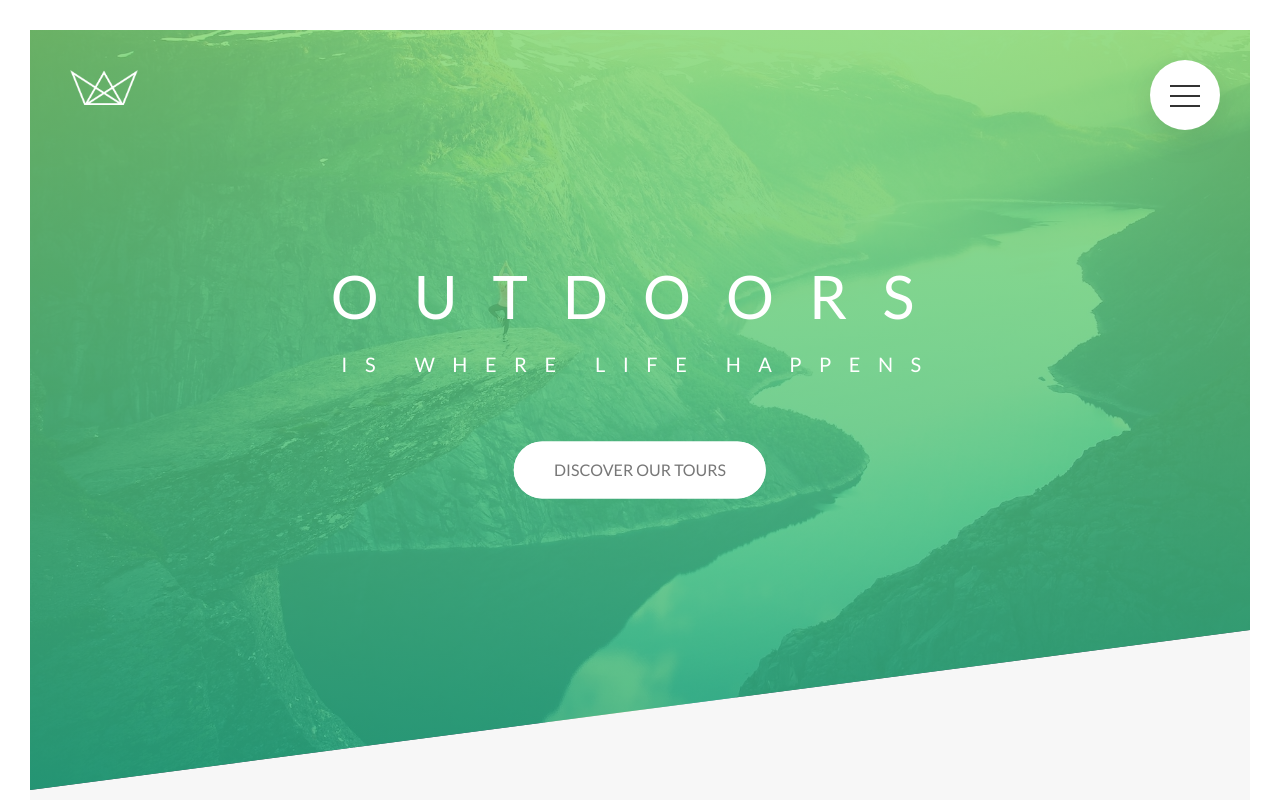
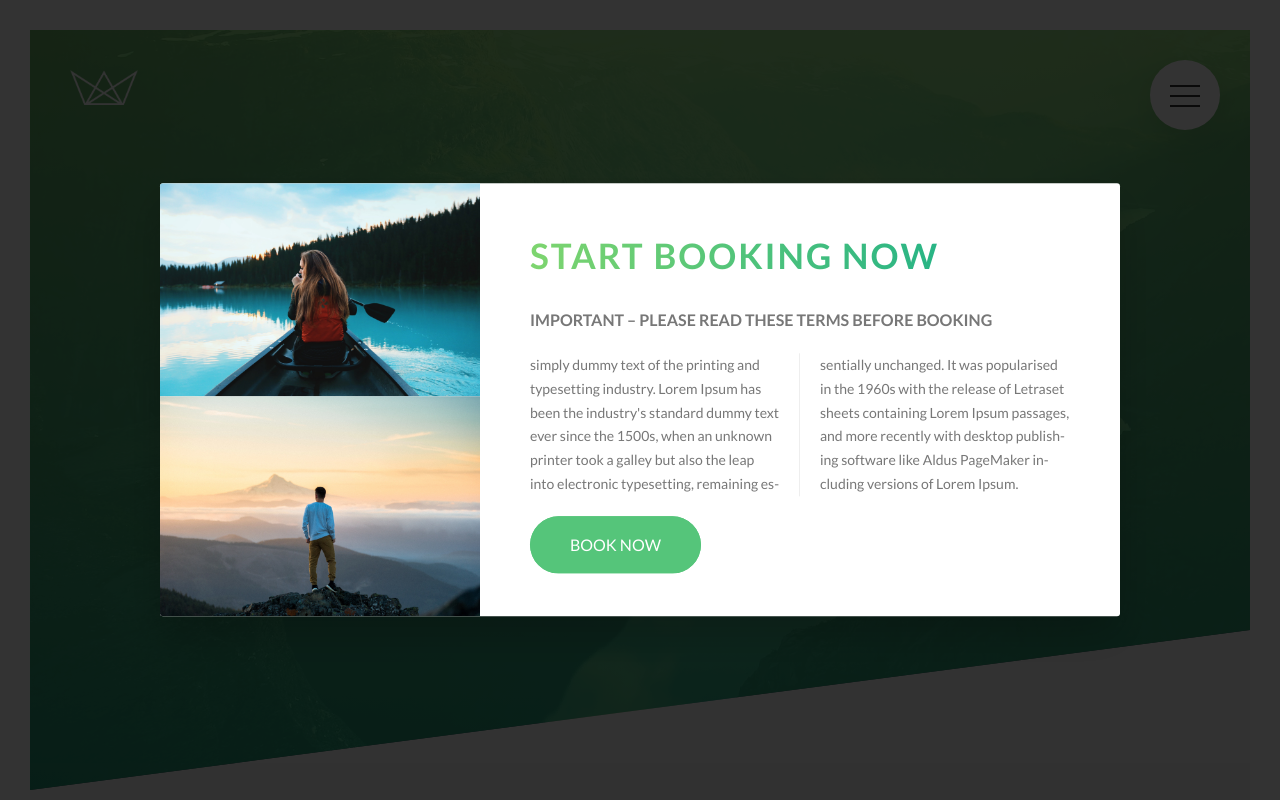
Before and after one commit to BachAmadou/tourism, a website: page index.html in a window 1280 px wide. Shown: the top 800 px of the page. Drawn offline with Linux system fonts and the light colour scheme.

Commit message:
added some text to the popup and images, added related css

```diff
--- a/index.html
+++ b/index.html
@@ -381,7 +381,18 @@
         <!-- POPUP-SECTION -->
         <div class="popup">
             <div class="popup__content">
-                popup
+                <div class="popup__left">
+                    <img src="image/nat-8.jpg" alt="Tour photo" class="popup__img">
+                    <img src="image/nat-9.jpg" alt="Tour photo" class="popup__img">
+                </div>
+                <div class="popup__right">
+                   <h2 class="heading-secondary u-margin-bottom-small">Start booking now</h2>
+                   <h3 class="heading-tertiary u-margin-bottom-small">Important &ndash; Please read these terms before booking</h3>
+                    <p class="popup__text">
+                        simply dummy text of the printing and typesetting industry. Lorem Ipsum has been the industry's standard dummy text ever since the 1500s, when an unknown printer took a galley but also the leap into electronic typesetting, remaining essentially unchanged. It was popularised in the 1960s with the release of Letraset sheets containing Lorem Ipsum passages, and more recently with desktop publishing software like Aldus PageMaker including versions of Lorem Ipsum.
+                    </p>
+                    <a href="#" class="btn btn--green">Book now</a>
+                </div>
             </div>
         </div>
 
--- a/sass/abstracts/_mixins.scss
+++ b/sass/abstracts/_mixins.scss
@@ -1,3 +1,5 @@
+// the mixin is used so we dont have to write the same code all over again
+// It works a function that you can in the code in different locations
 @mixin clearfix {
     &::after {
         content: "";
@@ -5,3 +7,10 @@
         clear: both;
     }
 }
+
+@mixin absoluteCenter {
+    position: absolute;
+    top: 50%;
+    left: 50%;
+    transform: translate(-50%, -50%);
+}
--- a/sass/components/_popup.scss
+++ b/sass/components/_popup.scss
@@ -0,0 +1,57 @@
+.popup {
+    height: 100vh;
+    width: 100%;
+    position: fixed;
+    top: 0;
+    left: 0;
+    background-color: rgba($color-black, .8);
+    z-index: 9999;
+
+    &__content {
+        @include absoluteCenter;
+
+        width: 75%;
+        height: 40rem;
+        background-color: $color-white;
+        box-shadow: 0 2rem 4rem rgba($color-black, .2);
+        border-radius: 3px;
+        display: table;
+        overflow: hidden;
+    }
+
+    &__left {
+        width: 33.3333%;
+        display: table-cell; //instead of: float: left;
+    }
+
+    &__right {
+        width: 66.6667%;
+        display: table-cell; //instead of: float: left;
+        vertical-align: middle;
+        padding: 3rem 5rem;
+    }
+
+    &__img {
+        width:100%;
+        display: block;
+    }
+
+    &__text {
+        font-size: 1.4rem;
+        margin-bottom: 2rem;
+
+        // To get the 2 columns for the text
+        -moz-column-count: 2;
+        -moz-column-gap: 4rem; // 1rem = 14px;
+        -moz-column-rule: 1px solid $color-grey-light-2;
+
+        column-count: 2;
+        column-gap: 4rem;
+        column-rule: 1px solid $color-grey-light-2;
+
+        -moz-hyphens: auto;
+        -ms-hyphens: auto;
+        -webkit-hyphens: auto;
+        hyphens: auto;
+    }
+}
--- a/sass/main.scss
+++ b/sass/main.scss
@@ -13,6 +13,7 @@
 @import "components/composition";
 @import "components/feature-box";
 @import "components/form";
+@import "components/popup";
 @import "components/story";
 
 @import "layout/grid";
```
Also changed, not shown: sass/layout/_navigation.scss (+0 -15 lines), css/style.css.
